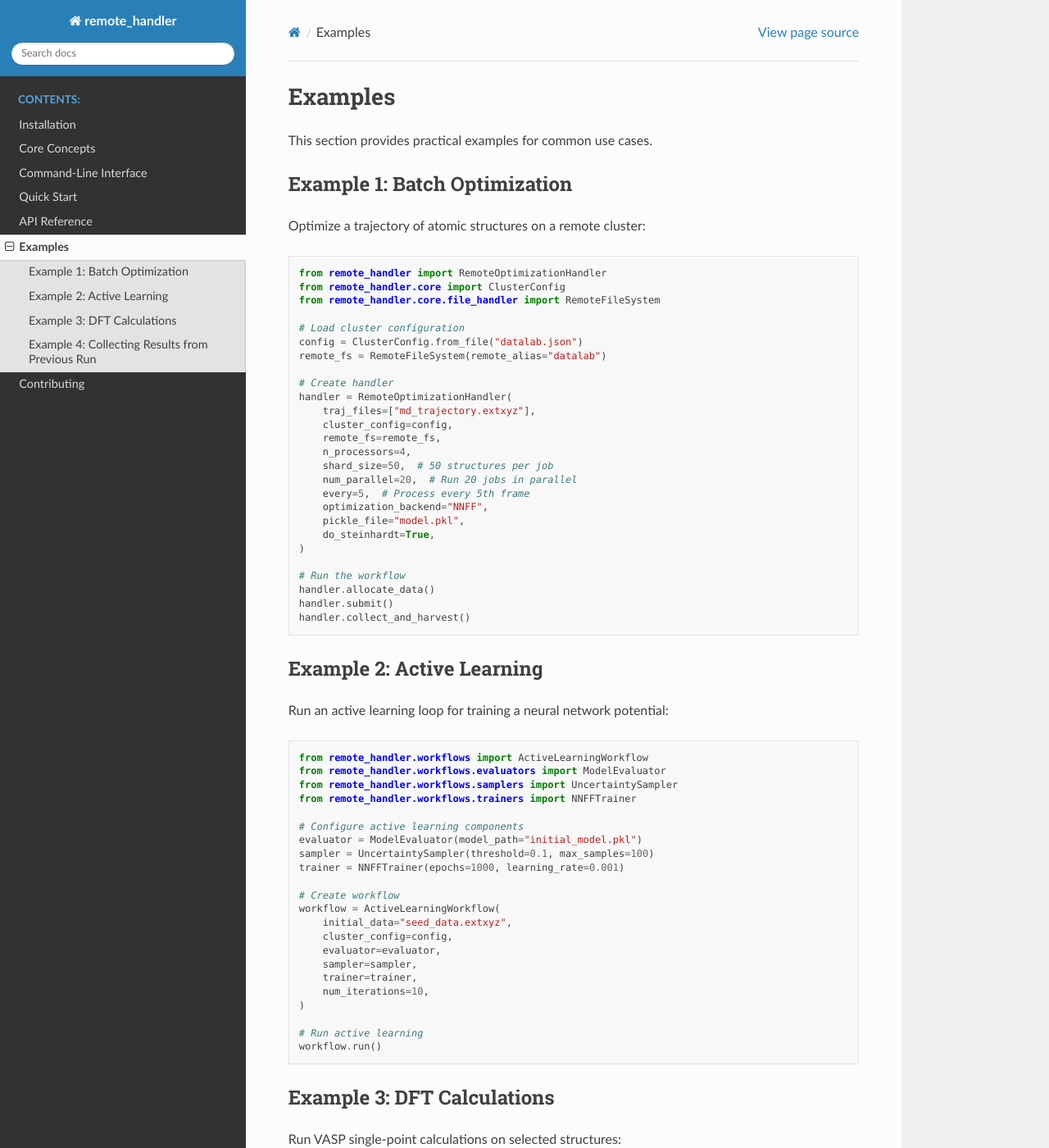
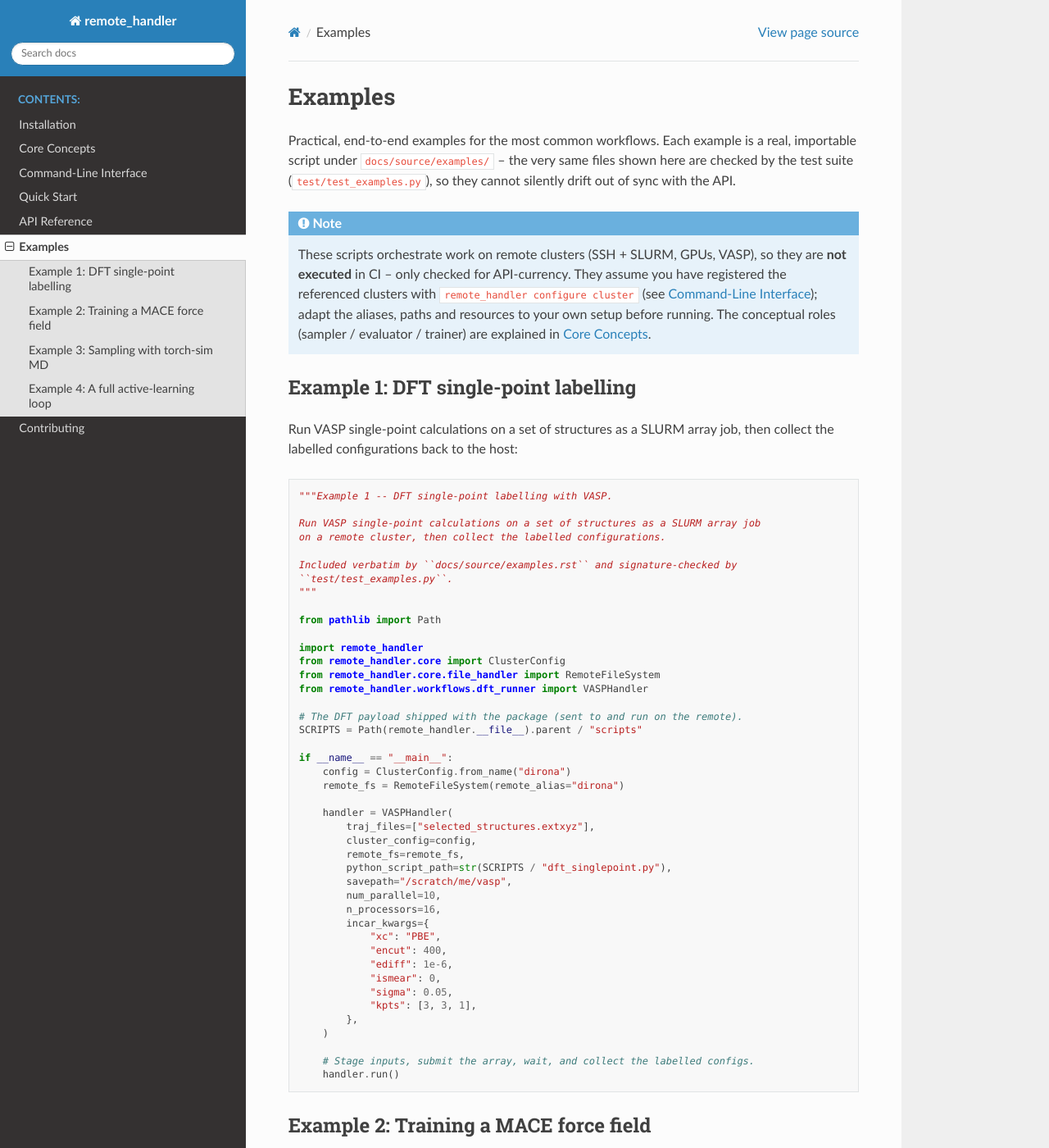
Before and after one commit to nunglert/remote_handler, a Sphinx documentation site: the page built from docs/source/examples.rst, in a window 1280 px wide and 1400 px high. Shown: the whole window at 82% size. Built offline with Sphinx 7.4.7 and the Read the Docs theme 3.1.0, drawn with Linux system fonts in a browser that asks for light colours; some of the changed text lies outside the part shown.

Commit message:
Reworked examples to real API checked .py scripts. Implemented copy_path functionality

```diff
--- a/docs/source/contributing.rst
+++ b/docs/source/contributing.rst
@@ -13,7 +13,7 @@ pre-commit hooks:
 
 .. code-block:: bash
 
-   git clone <repo-url>
+   git clone git@gitlab.tuwien.ac.at:e165-03-1_theoretische_materialchemie/madsen-s-research-group/remote_handler.git
    cd remote_handler
    pip install -e ".[dev]"      # pytest + pytest-cov + pre-commit
    pre-commit install           # run black/isort/eof checks on every commit
--- a/docs/source/examples.rst
+++ b/docs/source/examples.rst
@@ -1,115 +1,57 @@
 Examples
 ========
 
-This section provides practical examples for common use cases.
+Practical, end-to-end examples for the most common workflows. Each example is a
+real, importable script under ``docs/source/examples/`` -- the very same files
+shown here are checked by the test suite (``test/test_examples.py``), so they
+cannot silently drift out of sync with the API.
 
+.. note::
 
-Example 1: Batch Optimization
-------------------------------
+   These scripts orchestrate work on remote clusters (SSH + SLURM, GPUs, VASP),
+   so they are **not executed** in CI -- only checked for API-currency. They
+   assume you have registered the referenced clusters with
+   ``remote_handler configure cluster`` (see :doc:`cli`); adapt the aliases,
+   paths and resources to your own setup before running. The conceptual roles
+   (sampler / evaluator / trainer) are explained in :doc:`concepts`.
 
-Optimize a trajectory of atomic structures on a remote cluster:
+Example 1: DFT single-point labelling
+-------------------------------------
 
-.. code-block:: python
+Run VASP single-point calculations on a set of structures as a SLURM array job,
+then collect the labelled configurations back to the host:
 
-   from remote_handler import RemoteOptimizationHandler
-   from remote_handler.core import ClusterConfig
-   from remote_handler.core.file_handler import RemoteFileSystem
+.. literalinclude:: examples/example_1_dft.py
+   :language: python
 
-   # Load cluster configuration
-   config = ClusterConfig.from_file("datalab.json")
-   remote_fs = RemoteFileSystem(remote_alias="datalab")
+Example 2: Training a MACE force field
+--------------------------------------
 
-   # Create handler
-   handler = RemoteOptimizationHandler(
-       traj_files=["md_trajectory.extxyz"],
-       cluster_config=config,
-       remote_fs=remote_fs,
-       n_processors=4,
-       shard_size=50,  # 50 structures per job
-       num_parallel=20,  # Run 20 jobs in parallel
-       every=5,  # Process every 5th frame
-       optimization_backend="NNFF",
-       pickle_file="model.pkl",
-       do_steinhardt=True,
-   )
+Configure a :class:`~remote_handler.workflows.trainers.MaceModelTrainer` and run
+a training step. The trainer is an active-learning *actor*: in a full run the
+loop (Example 4) drives it, but you can also call ``update`` /
+``get_trained_model`` directly:
 
-   # Run the workflow
-   handler.allocate_data()
-   handler.submit()
-   handler.collect_and_harvest()
+.. literalinclude:: examples/example_2_mace_training.py
+   :language: python
 
-Example 2: Active Learning
----------------------------
+Example 3: Sampling with torch-sim MD
+-------------------------------------
 
-Run an active learning loop for training a neural network potential:
+Configure a :class:`~remote_handler.workflows.samplers.TorchSimSampler` to run
+parallel-tempering MD from the current model and propose new candidate
+configurations:
 
-.. code-block:: python
+.. literalinclude:: examples/example_3_torch_sim.py
+   :language: python
 
-   from remote_handler.workflows import ActiveLearningWorkflow
-   from remote_handler.workflows.evaluators import ModelEvaluator
-   from remote_handler.workflows.samplers import UncertaintySampler
-   from remote_handler.workflows.trainers import NNFFTrainer
+Example 4: A full active-learning loop
+--------------------------------------
 
-   # Configure active learning components
-   evaluator = ModelEvaluator(model_path="initial_model.pkl")
-   sampler = UncertaintySampler(threshold=0.1, max_samples=100)
-   trainer = NNFFTrainer(epochs=1000, learning_rate=0.001)
+Wire a sampler, a ground-truth evaluator and a trainer into the
+:class:`~remote_handler.workflows.active_learning_base.ActiveLearningHandler`
+and run the Sampler → Evaluator → Trainer loop. Note how each actor can target a
+different cluster:
 
-   # Create workflow
-   workflow = ActiveLearningWorkflow(
-       initial_data="seed_data.extxyz",
-       cluster_config=config,
-       evaluator=evaluator,
-       sampler=sampler,
-       trainer=trainer,
-       num_iterations=10,
-   )
-
-   # Run active learning
-   workflow.run()
-
-Example 3: DFT Calculations
-----------------------------
-
-Run VASP single-point calculations on selected structures:
-
-.. code-block:: python
-
-   from remote_handler.dft_runner import VASPHandler
-
-   handler = VASPHandler(
-       traj_files=["selected_structures.extxyz"],
-       cluster_config=config,
-       remote_fs=remote_fs,
-       savepath="/scratch/username/vasp_calc",
-       num_parallel=10,
-       every=1,
-       incar_kwargs={
-           "xc": "PBE",
-           "encut": 400,
-           "prec": "Accurate",
-           "ismear": 0,
-           "sigma": 0.05,
-           "ediff": 1e-6,
-       },
-   )
-
-   handler.run()
-
-Example 4: Collecting Results from Previous Run
-------------------------------------------------
-
-Resume and collect results from a previous calculation:
-
-.. code-block:: python
-
-   handler = RemoteOptimizationHandler(
-       traj_files=["trajectory.extxyz"],
-       cluster_config=config,
-       remote_fs=remote_fs,
-       savepath="/scratch/username/previous_run",
-       collect_only=True,  # Don't submit new jobs
-   )
-
-   # Just collect and process results
-   handler.collect_and_harvest()
+.. literalinclude:: examples/example_4_active_learning.py
+   :language: python
--- /dev/null
+++ b/docs/source/examples/example_1_dft.py
@@ -0,0 +1,43 @@
+"""Example 1 -- DFT single-point labelling with VASP.
+
+Run VASP single-point calculations on a set of structures as a SLURM array job
+on a remote cluster, then collect the labelled configurations.
+
+Included verbatim by ``docs/source/examples.rst`` and signature-checked by
+``test/test_examples.py``.
+"""
+
+from pathlib import Path
+
+import remote_handler
+from remote_handler.core import ClusterConfig
+from remote_handler.core.file_handler import RemoteFileSystem
+from remote_handler.workflows.dft_runner import VASPHandler
+
+# The DFT payload shipped with the package (sent to and run on the remote).
+SCRIPTS = Path(remote_handler.__file__).parent / "scripts"
+
+if __name__ == "__main__":
+    config = ClusterConfig.from_name("dirona")
+    remote_fs = RemoteFileSystem(remote_alias="dirona")
+
+    handler = VASPHandler(
+        traj_files=["selected_structures.extxyz"],
+        cluster_config=config,
+        remote_fs=remote_fs,
+        python_script_path=str(SCRIPTS / "dft_singlepoint.py"),
+        savepath="/scratch/me/vasp",
+        num_parallel=10,
+        n_processors=16,
+        incar_kwargs={
+            "xc": "PBE",
+            "encut": 400,
+            "ediff": 1e-6,
+            "ismear": 0,
+            "sigma": 0.05,
+            "kpts": [3, 3, 1],
+        },
+    )
+
+    # Stage inputs, submit the array, wait, and collect the labelled configs.
+    handler.run()
--- /dev/null
+++ b/docs/source/examples/example_2_mace_training.py
@@ -0,0 +1,40 @@
+"""Example 2 -- Training a MACE force field.
+
+Configure a ``MaceModelTrainer`` and run one training step. In a full run the
+``ActiveLearningHandler`` (Example 4) calls ``update`` / ``get_trained_model``
+for you each iteration; here we drive a single step directly.
+
+Included verbatim by ``docs/source/examples.rst`` and signature-checked by
+``test/test_examples.py``.
+"""
+
+from pathlib import Path
+
+import remote_handler
+from remote_handler.core import ClusterConfig
+from remote_handler.core.file_handler import RemoteFileSystem
+from remote_handler.workflows.trainers import MaceModelTrainer
+
+SCRIPTS = Path(remote_handler.__file__).parent / "scripts"
+
+if __name__ == "__main__":
+    config = ClusterConfig.from_name("datalab")
+    remote_fs = RemoteFileSystem(remote_alias="datalab")
+
+    trainer = MaceModelTrainer(
+        remote_fs=remote_fs,
+        cluster_config=config,
+        training_script=str(SCRIPTS / "mace" / "mace_training.py"),
+        config_file="config/mace_config.yaml",
+        # MACE's run_train.py inside the remote conda environment:
+        remote_mace_train_runner=(
+            "/home/me/miniconda3/envs/mace/lib/python3.10/"
+            "site-packages/mace/cli/run_train.py"
+        ),
+        num_models=3,
+        validation_fraction=0.1,
+    )
+
+    # Train on DFT-labelled configs; calcdir is this iteration's work dir.
+    trainer.update(Path("mace_run/0/training"), ["dft_labelled.extxyz"])
+    model_paths = trainer.get_trained_model()
--- /dev/null
+++ b/docs/source/examples/example_3_torch_sim.py
@@ -0,0 +1,38 @@
+"""Example 3 -- Sampling configurations with torch-sim MD.
+
+Configure a ``TorchSimSampler`` (parallel-tempering MD driven by a MACE model)
+and run one sampling step to produce new candidate configurations.
+
+Included verbatim by ``docs/source/examples.rst`` and signature-checked by
+``test/test_examples.py``.
+"""
+
+from pathlib import Path
+
+import remote_handler
+from remote_handler.core import ClusterConfig
+from remote_handler.core.file_handler import RemoteFileSystem
+from remote_handler.workflows.samplers import TorchSimSampler
+
+SCRIPTS = Path(remote_handler.__file__).parent / "scripts"
+
+if __name__ == "__main__":
+    config = ClusterConfig.from_name("datalab")
+    remote_fs = RemoteFileSystem(remote_alias="datalab")
+
+    sampler = TorchSimSampler(
+        remote_fs=remote_fs,
+        cluster_config=config,
+        sampling_script=str(SCRIPTS / "torch_sim" / "torch_sim_sampling.py"),
+        founder_path="inputs/founder.extxyz",
+        ensemble="nvt",
+        temperatures=[300.0, 450.0, 600.0],
+        target_temperature=300.0,
+        model_paths=["mace_model.model"],
+        n_steps_pt=200,
+        device="cuda",
+    )
+
+    # Run MD from the current model and collect the new candidate configs.
+    sampler.update(Path("md_run/0/sampler"), ["mace_model.model"])
+    new_configs = sampler.get_sampled_configs()
--- /dev/null
+++ b/docs/source/examples/example_4_active_learning.py
@@ -0,0 +1,68 @@
+"""Example 4 -- A full active-learning loop.
+
+Wire a sampler, a ground-truth evaluator and a trainer into the
+``ActiveLearningHandler`` and run the Sampler -> Evaluator -> Trainer loop.
+Each actor can target a different cluster.
+
+Included verbatim by ``docs/source/examples.rst`` and signature-checked by
+``test/test_examples.py``.
+"""
+
+from pathlib import Path
+
+import remote_handler
+from remote_handler.core import ClusterConfig
+from remote_handler.core.file_handler import RemoteFileSystem
+from remote_handler.workflows import VASPEvaluator
+from remote_handler.workflows.active_learning_base import ActiveLearningHandler
+from remote_handler.workflows.samplers import TorchSimSampler
+from remote_handler.workflows.trainers import MaceModelTrainer
+
+SCRIPTS = Path(remote_handler.__file__).parent / "scripts"
+
+if __name__ == "__main__":
+    # Each actor may run on its own machine.
+    dft_fs = RemoteFileSystem(remote_alias="dirona")
+    gpu_fs = RemoteFileSystem(remote_alias="datalab")
+    dft_cfg = ClusterConfig.from_name("dirona")
+    gpu_cfg = ClusterConfig.from_name("datalab")
+
+    sampler = TorchSimSampler(
+        remote_fs=gpu_fs,
+        cluster_config=gpu_cfg,
+        sampling_script=str(SCRIPTS / "torch_sim" / "torch_sim_sampling.py"),
+        founder_path="inputs/founder.extxyz",
+        ensemble="nvt",
+        temperatures=[300.0, 450.0, 600.0],
+        target_temperature=300.0,
+    )
+    evaluator = VASPEvaluator(
+        singlepoint_script=str(SCRIPTS / "dft_singlepoint.py"),
+        remote_fs=dft_fs,
+        cluster_config=dft_cfg,
+        num_parallel=25,
+        incar_kwargs={"xc": "PBE", "encut": 400, "ediff": 1e-6},
+    )
+    trainer = MaceModelTrainer(
+        remote_fs=gpu_fs,
+        cluster_config=gpu_cfg,
+        training_script=str(SCRIPTS / "mace" / "mace_training.py"),
+        config_file="config/mace_config.yaml",
+        remote_mace_train_runner=(
+            "/home/me/miniconda3/envs/mace/lib/python3.10/"
+            "site-packages/mace/cli/run_train.py"
+        ),
+    )
+
+    al = ActiveLearningHandler(
+        sampler=sampler,
+        evaluator=evaluator,
+        trainer=trainer,
+        calchome=Path("al_run"),
+        num_iterations=5,
+        cycle_entry_point="sampler",
+        cycle_exit_point="training",
+        initial_trainer_out=["seed_model.model"],
+        trainer_output_extension="model",
+    )
+    al.run()
--- a/docs/source/installation.rst
+++ b/docs/source/installation.rst
@@ -24,7 +24,7 @@ Clone the repository and install in editable (development) mode:
 
 .. code-block:: bash
 
-   git clone <your-gitlab-repo-url>
+   git clone git@gitlab.tuwien.ac.at:e165-03-1_theoretische_materialchemie/madsen-s-research-group/remote_handler.git
    cd remote_handler
    pip install -e .
 
```
Also changed, not shown: docs/source/concepts.rst (+0 -13 lines), 3 other files.
